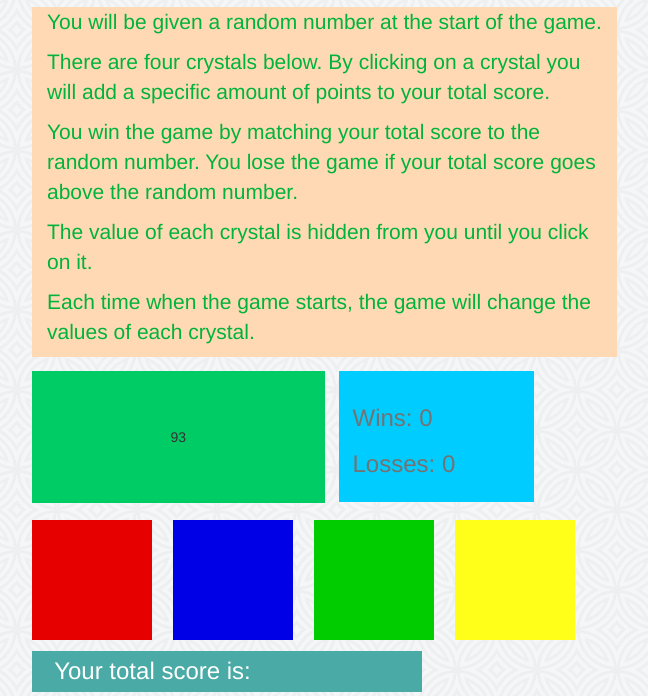
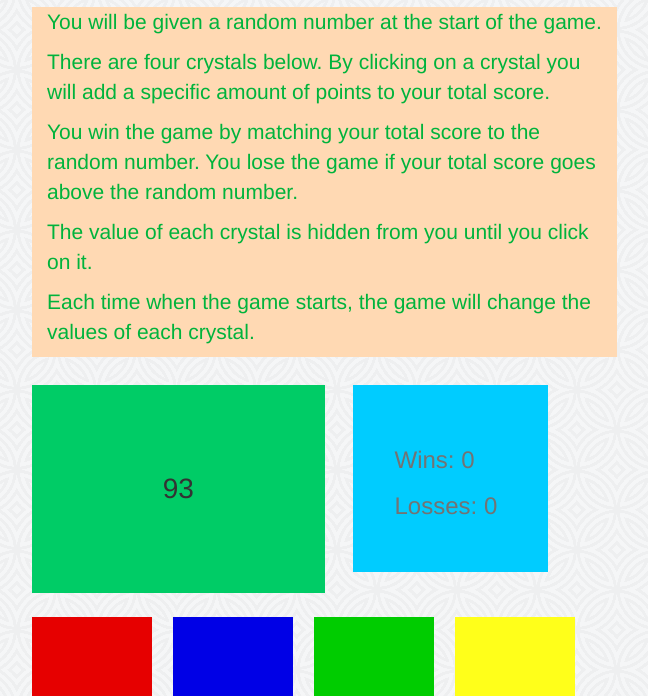
Before and after one commit to AgesilausDrako/week-4-game, a plain HTML site: page index.html in a window 1280 px wide. Shown: the part 90-786 px from the top of the page, without its empty margins (23-671 px from the left). Drawn offline with nearby package versions, Linux system fonts and the light colour scheme.

Commit message:
deleted the crystal variables for more efficient code

```diff
--- a/assets/css/style.css
+++ b/assets/css/style.css
@@ -26,16 +26,16 @@ h1 {
 
 /* Results Box */
 #number-box {
-	font-size: 1em;
-	padding: 4em;
+	font-size: 2em;
+	padding: 3em;
 	margin: 1em 1em .5em 0;
 	background-color: #00cc66;
 }
 
 /* Win-loss Box */
 #win-loss_box {
-	padding: 1em;
-	margin: 1em 0 .5em 0;
+	padding: 3em;
+	margin: 2em 0 .5em 0;
 	background-color: #00ccff;
 	color: #737373;
 }
@@ -84,8 +84,9 @@ h1 {
 }
 
 #total-score-box {
-	padding: 4em 0;
+	padding: 1em 0;
 	margin: .5em 1em .5em 0;
+	font-size: 3em;
 	background-color: #4aaaa5;
 	color: #fff;
 }
--- a/assets/javascript/game.js
+++ b/assets/javascript/game.js
@@ -4,44 +4,48 @@ $("document").ready(function (){
 	//Random number variable to store the random number
 	var randomNum = 0;
 
+	//Store the random number assigned to each crystal at game's outset
+	var randomCrystal = 0;
+
 	//Stores the total of the player's crystal numbers
 	var scoreNum = 0;
+
+	//Stores the number from each click event
 	var newNum = 0;
-
-	//Store the random number assigned to each crystal at game's outset
-	var redCrystal = 0;
-	var blueCrystal = 0;
-	var greenCrystal = 0;
-	var yellowCrystal = 0;
 
 	//Variables for storing total number of wins and losses
 	var wins = 0;
 	var losses = 0;
+
+	//Logs the initial win/loss scores
 	$("#wins").html(wins);
 	$("#losses").html(losses);
 
-	//Function for a random number between 1 and 12
+	//Initializes the game and creates random numbers for variables
 	function initializeGame (){
+		//Creates a random number between 19 and 120
 		randomNum = Math.floor(Math.random() * (120 - 19) + 19);
 		$("#number-box").html(randomNum);
-		//Function for generating the Crystal number
+		//Function for generating the Crystal number between 1 and 12
 		function crystalNumGenerator () {
-			redCrystal = Math.floor(Math.random() * 12 + 1);
-			$("#redCrystal").val(redCrystal);
-			blueCrystal = Math.floor(Math.random() * 12 + 1);
-			$("#blueCrystal").val(blueCrystal);
-			greenCrystal = Math.floor(Math.random() * 12 + 1);
-			$("#greenCrystal").val(greenCrystal);
-			yellowCrystal = Math.floor(Math.random() * 12 + 1);
-			$("#yellowCrystal").val(yellowCrystal);
+			randomCrystal = Math.floor(Math.random() * 12 + 1);
 		}
+		function crystalValAssigner () {
 			crystalNumGenerator();
+			$("#redCrystal").val(randomCrystal);
+			crystalNumGenerator();
+			$("#blueCrystal").val(randomCrystal);
+			crystalNumGenerator();
+			$("#greenCrystal").val(randomCrystal);
+			crystalNumGenerator();
+			$("#yellowCrystal").val(randomCrystal);
+			}
+			crystalValAssigner();
 	}
 
-	//Sets up all the random numbers
-	initializeGame();
-
-	$(".crystal").on("click", function(){
+	//Changes strings into integers, adds them to the score, and resets game
+	//when conditions are met
+	function crystalClick (){
 		newNum = parseInt(this.value);
 		scoreNum += newNum;
 		$("#results").html(scoreNum);
@@ -51,25 +55,25 @@ $("document").ready(function (){
 				$("#losses").html(losses);
 				reset();
 			}
-
 			//Resets game if player matches random number and updates wins
 			if (scoreNum === randomNum) {
 				wins++;
 				$("#wins").html(wins);
 				reset();
 			}
-	});
+		}
+
+	//Assigns the click handler
+	$(".crystal").click(crystalClick);
 
 	//Reset function to clear the crysal variables and reinitialize the game
 	function reset () {
-		redCrystal = 0;
-		blueCrystal = 0;
-		greenCrystal = 0;
-		yellowCrystal = 0;
 		newNum = 0;
 		scoreNum = 0;
 		$("#results").html(scoreNum);
 		initializeGame();
 	}
 
+	//Begins the game
+	initializeGame();
 });
```
Lines whose indentation alone changed are shown as unchanged.
